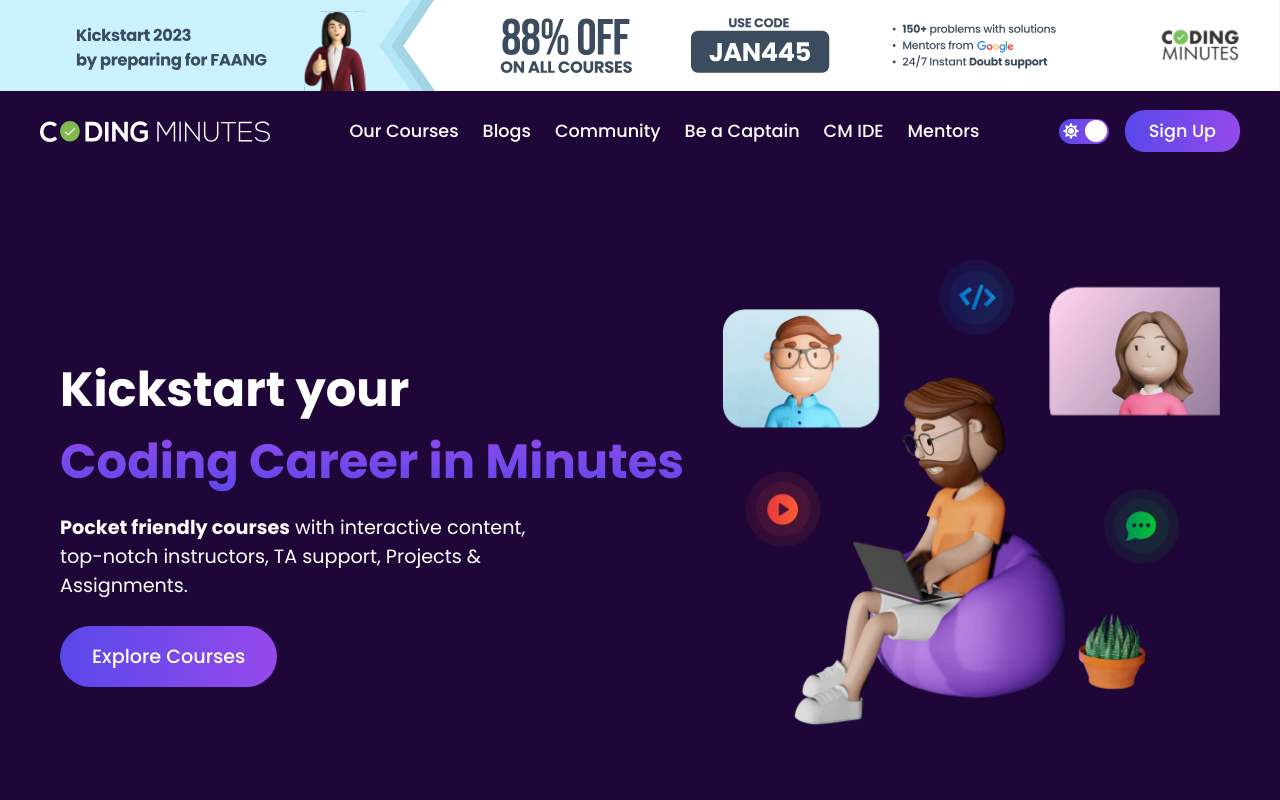
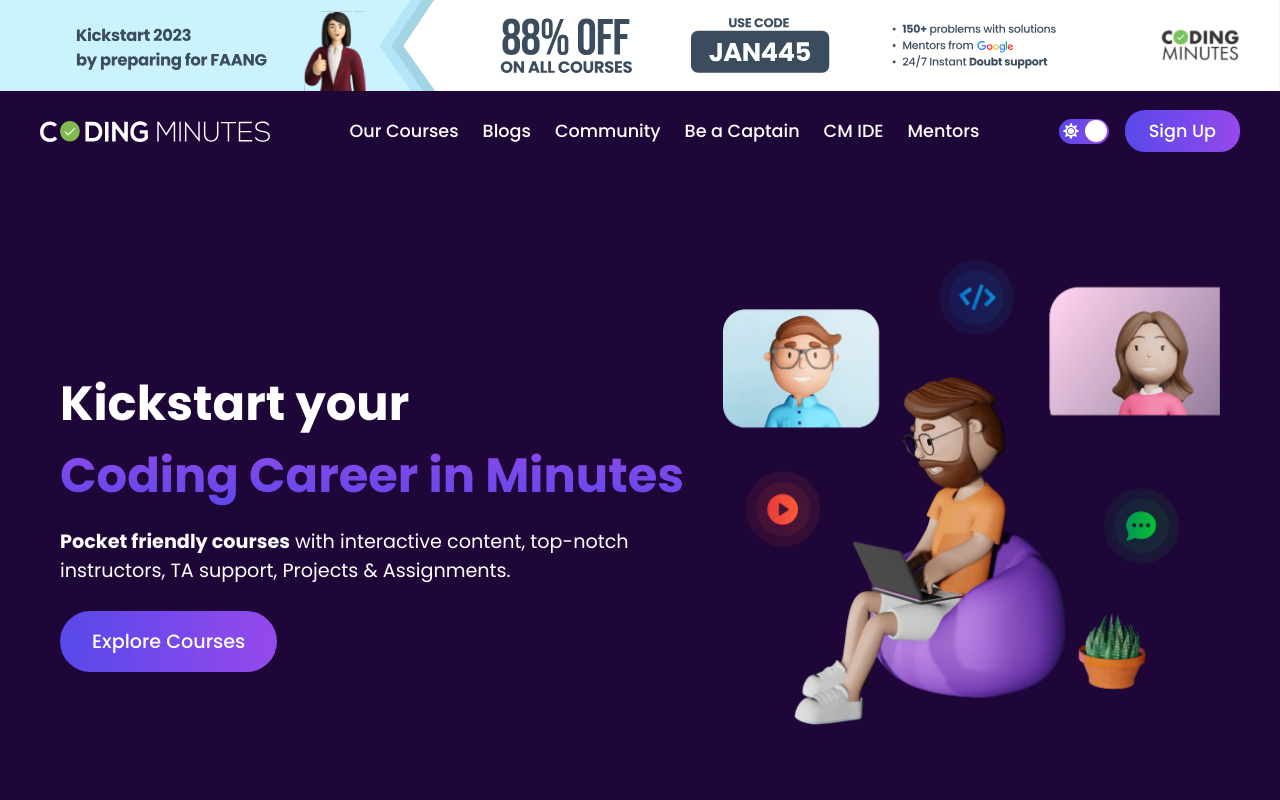
Before and after one commit to coding-minutes/coding-minutes-r1, a React (Create React App) app: page / in a window 1280 px wide. Shown: the top 800 px of the page. Built offline with nearby package versions, Linux system fonts and the light colour scheme.

Commit message:
Test commit

```diff
--- a/src/components/header/header.css
+++ b/src/components/header/header.css
@@ -29,7 +29,7 @@
 .header-container .left .second {
   font-size: 1.2rem;
   font-weight: 400;
-  max-width: 500px;
+  max-width: 600px;
 }
 .header-container .third button {
   padding: 1rem 2rem;
@@ -67,7 +67,8 @@
   }
   .header-container .left .second {
     font-size: 1.1rem;
-    /* max-width: 300px; */
+    max-width: 400px;
+
   }
   .header-container .third button {
     padding: 0.8rem 1.5rem;
```
